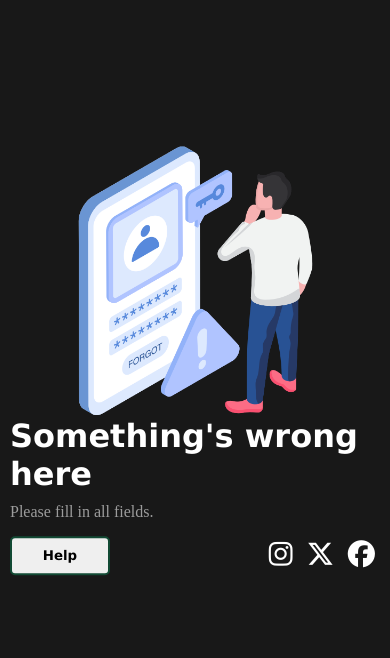
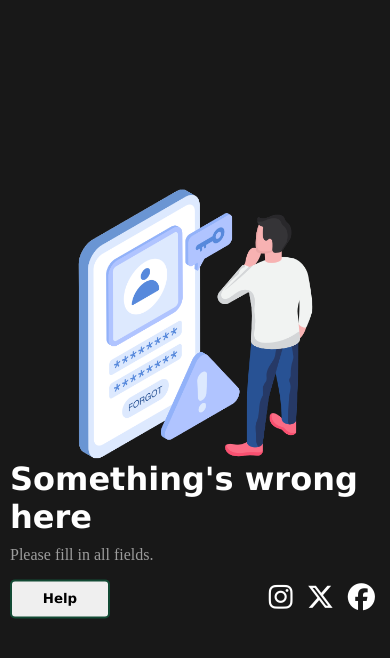
Before and after one commit to ADEL-MAHMOUD10/QR-code, a Flask app: template templates/error-w.html in a window 390 px wide. Shown: the part 45-703 px from the top of the page. Run offline with Flask 3, Linux system fonts and the light colour scheme; the template is opened without the code that fills it, so the values that code supplies are empty.

Commit message:
Update error.css

```diff
--- a/static/error.css
+++ b/static/error.css
@@ -115,7 +115,7 @@ img{
         display: grid;
         align-items: center;
         justify-content: center;
-        transform: translateY(30%);
+        transform: translateY(40%);
     }
 
 }
```
